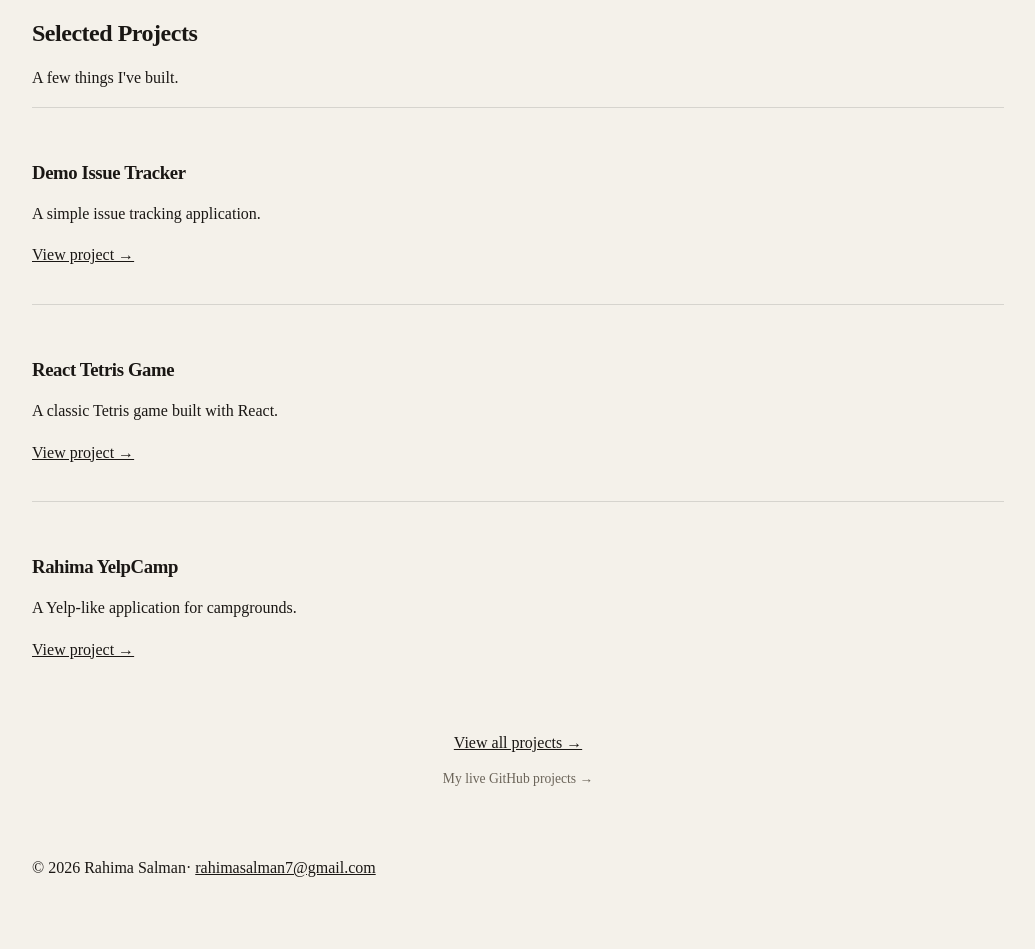
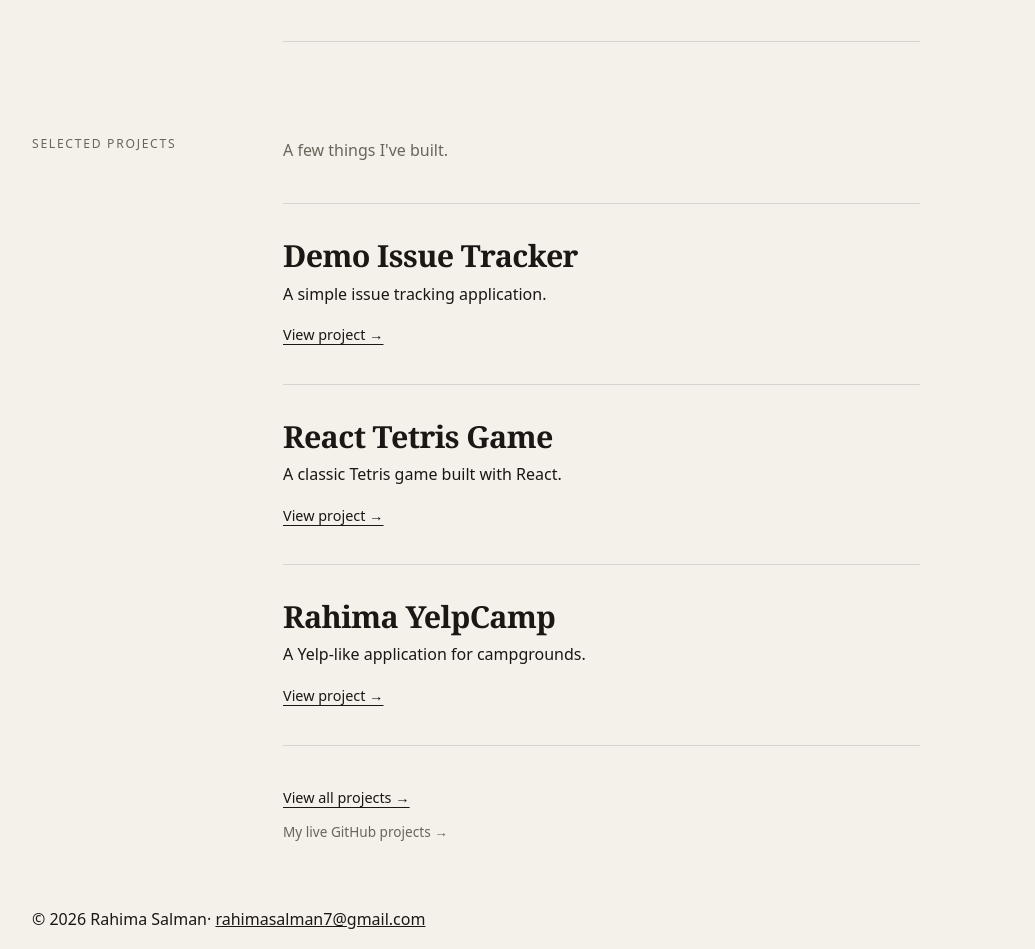
Before and after one commit to rahimasalman/rahima-salman-portfolio, a Nuxt app: page / in a window 1280 px wide. Shown: the part 1160-2109 px from the top of the page, without its empty margins (122-1157 px from the left). Before the commit the page ends 2056 px from the top, so only its background shows below. Built offline with nearby package versions, Linux system fonts and the light colour scheme.

Commit message:
feat: refine section spacing and typography for improved layout consistency

```diff
--- a/app/assets/css/main.css
+++ b/app/assets/css/main.css
@@ -55,12 +55,12 @@ body {
     margin: 0;
     background: var(--bg);
     color: var(--ink);
-    font-family: var(--font-body), serif sans-serif;
+    font-family: var(--font-body);
     line-height: 1.6;
     transition: background-color .3s ease, color .3s ease;   /* rejim keçidi yumşaq olsun */
 }
 h1, h2, h3 {
-    font-family: var(--font-display), serif sans-serif;
+    font-family: var(--font-display);
     line-height: 1.04;
     letter-spacing: -0.02em;
     font-weight: 600;
--- a/app/pages/index.vue
+++ b/app/pages/index.vue
@@ -166,47 +166,97 @@ onMounted(() => {
 /** :root[data-theme="light"] .hero__name { color: color-mix(in oklab, var(--ink) 88%, var(--bg)); } */
 
 /* ==========================================================
-   Qalan bölmələr
+   Qalan bölmələr — editorial dil (hero ilə eyni qrammatika)
    ========================================================== */
 
-.hero + section { margin-block-start: clamp(3rem, 12vh, 6rem); }
-
-.exp-card {
-  padding-block: clamp(1.5rem, 4vw, 2.25rem);
-  border-block-start: 1px solid var(--border);
-  margin-block: 0;
+/* 1) BÖLMƏLƏR ARASI VAHİD RİTM
+   hero də <section>-dır → TƏK qayda hamısını tutur.
+   (əvvəlki ayrıca `.hero + section` qaydası buna görə silindi — iki həqiqət mənbəyi olmasın) */
+main > section + section {
+  margin-block-start: clamp(3rem, 12vh, 6rem);
 }
 
-@media (min-width: 768px) and (hover: hover) and (pointer: fine) {
-  .exp-card {
-    transition: transform .25s ease, box-shadow .25s ease;
-    transform-style: preserve-3d;
-  }
+/* 2) BÖLMƏ DAXİLİ RİTM — hero-dakı eyni "flow" pattern.
+   :not(.hero) → hero-nun öz qaydaları var, ora qarışmırıq. */
+main > section:not(.hero) > * { margin: 0; }
+main > section:not(.hero) > * + * { margin-block-start: var(--flow, 1.5rem); }
 
-  .exp-card:hover {
-    transform: translateY(-6px) rotateX(4deg);
-    box-shadow: 0 18px 40px rgba(0, 0, 0, .12);
-  }
+/* 3) BÖLMƏ BAŞLIĞI = ETİKET, ulduz deyil.
+   Hero kicker-in eyni forması → səhifə boyu təkrarlanan qrammatika. */
+main > section:not(.hero) > h2 {
+  font-family: var(--font-body);
+  font-size: clamp(.7rem, .68rem + .1vw, .78rem);
+  font-weight: 500;
+  text-transform: uppercase;
+  letter-spacing: .14em;
+  color: var(--muted);
 }
 
-.reveal {
-  opacity: 0;
-  transform: translateY(24px);
-  transition: opacity .6s ease, transform .6s ease;
+/* h2-dən DƏRHAL sonrakı p = alt başlıq → etiketə sıx yapışır */
+main > section:not(.hero) > h2 + p {
+  --flow: .5rem;
+  color: var(--muted);
+  max-width: 48ch;
 }
 
-.reveal.is-visible {
-  opacity: 1;
-  transform: none;
+/* 4) KARTLAR — "kart" deyil, EDITORIAL SİYAHI (fon/radius/kölgə yox, yalnız xətt) */
+.exp-card {
+  --flow: clamp(2rem, 5vh, 3rem);                   /* başlıqdan sonra ilk sətir */
+  padding-block: clamp(1.5rem, 4vw, 2.25rem);       /* ⚠️ `padding: 10px` silindi — clamp-i öldürürdü */
+  border-block-start: 1px solid var(--border);
 }
 
+/* sətirlər arası boşluğu margin yox, XƏTT + padding verir */
+.exp-card + .exp-card { --flow: 0; }
+
+/* sonuncu xətt: xəttsiz bitən siyahı "yarımçıq kəsilmiş" oxunur */
+.exp-card:last-of-type { border-block-end: 1px solid var(--border); }
+
+.exp-card h3,
+.exp-card p { margin: 0; }                          /* brauzer defaultu */
+
+.exp-card h3 {
+  font-size: clamp(1.35rem, 1.1rem + 1vw, 1.9rem);    /* bölmənin ulduzu */
+  letter-spacing: -.02em;
+}
+
+.exp-card p {
+  margin-block-start: .6rem;
+  font-size: 1rem;
+  max-width: 62ch;
+}
+
+.exp-card a {
+  display: inline-block;                            /* inline element margin-block qəbul etmir */
+  margin-block-start: 1rem;
+  font-size: .9rem;
+  text-decoration-thickness: 1px;
+  text-underline-offset: .3em;
+  transition: color .2s;
+}
+
+.exp-card a:hover { color: var(--accent); }
+
+/* ⚠️ hover-tilt + box-shadow bloku TAM SİLİNDİ:
+   kartsız/kölgəsiz dildə qalxma və kölgə ziddiyyətdir (squint test-in tapdığı problem). */
+
+/* 5) ALT LİNKLƏR — mərkəz YOX, səhifənin qalanı kimi sola bağlı */
 .projects__more {
+  --flow: clamp(2rem, 5vh, 3rem);
   display: flex;
   flex-direction: column;
-  align-items: center;
+  align-items: start;
   gap: .75rem;
-  margin-top: 2rem;
 }
+
+.view-all {
+  font-size: .9rem;
+  text-decoration-thickness: 1px;
+  text-underline-offset: .3em;
+  transition: color .2s;
+}
+
+.view-all:hover { color: var(--accent); }
 
 .view-live {
   font-size: .85rem;
@@ -220,4 +270,44 @@ onMounted(() => {
   color: var(--accent);
   border-color: var(--accent);
 }
+
+/* 6) REVEAL — dəyişmədi */
+.reveal {
+  opacity: 0;
+  transform: translateY(24px);
+  transition: opacity .6s ease, transform .6s ease;
+}
+
+.reveal.is-visible {
+  opacity: 1;
+  transform: none;
+}
+
+/* ==========================================================
+   Bölmələr — 768px+ : hero-nun 12 sütunlu qrideri aşağıda davam edir
+   ========================================================== */
+@media (min-width: 768px) {
+  main > section:not(.hero) {
+    display: grid;
+    grid-template-columns: repeat(12, 1fr);
+    column-gap: clamp(1rem, 3vw, 2rem);
+  }
+
+  /* etiket öz sütununda "asılı" qalır — ölçü ilə yox, MÖVQE ilə görünür */
+  main > section:not(.hero) > h2 {
+    grid-column: 1 / 4;
+    grid-row: 1 / -1;        /* 1-ci sətirdən SONUNCUYA qədər — bütün bölmə boyu */
+    align-self: start;       /* uzanmasın, yuxarıda dursun */
+    position: sticky;
+    top: 2rem;
+  }
+
+  /* qalan hər şey sağ blokda; sağ kənar 12 = hero tagline-ın sağ kənarı */
+  main > section:not(.hero) > *:not(h2) {
+    grid-column: 4 / 12;
+  }
+
+  /* alt başlıq etiketlə yan-yana durur → onu aşağı itələyən boşluq lazım deyil */
+  main > section:not(.hero) > h2 + p { --flow: 0; }
+}
 </style>
```
